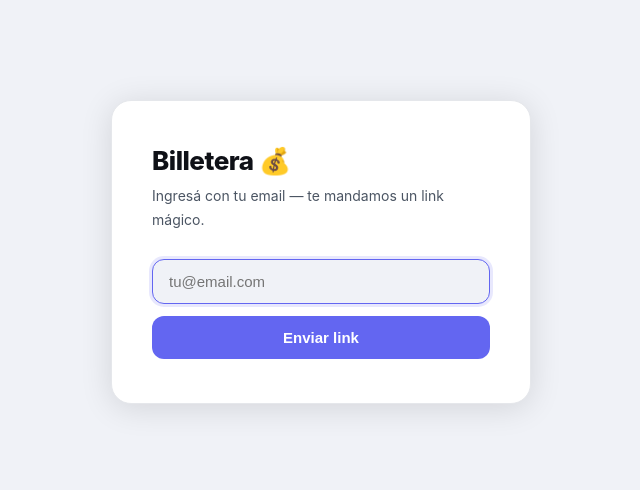
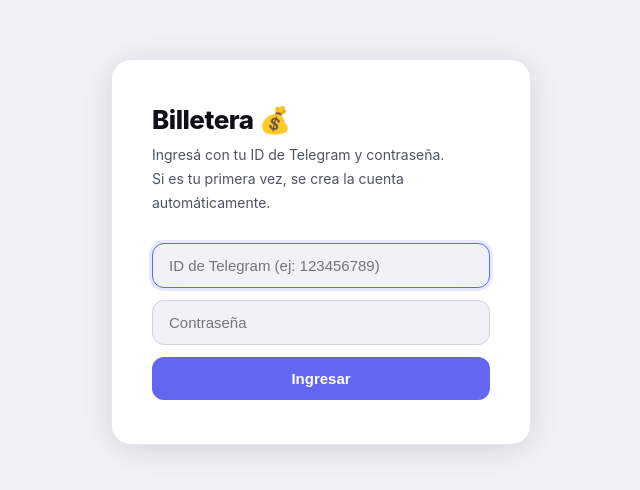
Before and after one commit to SVValen/BILLETERA, a Next.js app: page /login in a window 1280 px wide. Shown: the part 148-638 px from the top of the page, without its empty margins (319-959 px from the left). Built offline with nearby package versions, Linux system fonts and the light colour scheme.

Commit message:
Refactor code structure for improved readability and maintainability

```diff
--- a/app/dashboard/page.tsx
+++ b/app/dashboard/page.tsx
@@ -30,7 +30,6 @@
 export default function Dashboard() {
   const [tab, setTab] = useState<Tab>('inicio')
   const [mes, setMes] = useState(() => new Date().toISOString().slice(0, 7))
-  const [userEmail, setUserEmail] = useState<string | null>(null)
   const [telegramId, setTelegramId] = useState<string | null>(null)
   const [dark, setDark] = useState(false)
   const router = useRouter()
@@ -41,10 +40,9 @@
       const supabase = createSupabaseBrowser()
       const { data: { user } } = await supabase.auth.getUser()
       if (!user) { router.push('/login'); return }
-      setUserEmail(user.email ?? null)
       const { data: perfil } = await supabase
         .from('perfiles').select('telegram_id').eq('id', user.id).single()
-      if (!perfil?.telegram_id) { router.push('/configurar'); return }
+      if (!perfil?.telegram_id) { router.push('/login'); return }
       setTelegramId(perfil.telegram_id)
     }
     checkAuth()
@@ -86,7 +84,7 @@
           <button className="btn-icon" onClick={toggleDark} title={dark ? 'Modo claro' : 'Modo oscuro'}>
             {dark ? '☀️' : '🌙'}
           </button>
-          <span className="nav-email">{userEmail}</span>
+          <span className="nav-email">{telegramId}</span>
           <button className="nav-logout" onClick={handleLogout}>Salir</button>
         </div>
       </div>
--- a/app/login/page.tsx
+++ b/app/login/page.tsx
@@ -1,64 +1,91 @@
 'use client'
 
 import { useState } from 'react'
+import { useRouter } from 'next/navigation'
 import { createSupabaseBrowser } from '@/lib/supabase-browser'
 
+function telegramIdToEmail(telegramId: string) {
+  return `${telegramId}@telegram.local`
+}
+
 export default function LoginPage() {
-  const [email, setEmail] = useState('')
-  const [sent, setSent] = useState(false)
+  const [telegramId, setTelegramId] = useState('')
+  const [password, setPassword] = useState('')
   const [loading, setLoading] = useState(false)
   const [error, setError] = useState<string | null>(null)
+  const router = useRouter()
 
-  async function handleEmail(e: React.FormEvent) {
+  async function handleSubmit(e: React.FormEvent) {
     e.preventDefault()
     setLoading(true)
     setError(null)
+
+    const id = telegramId.trim()
+    if (!/^\d+$/.test(id)) {
+      setError('El ID de Telegram solo contiene números')
+      setLoading(false)
+      return
+    }
+
     const supabase = createSupabaseBrowser()
-    const { error } = await supabase.auth.signInWithOtp({
-      email,
-      options: { emailRedirectTo: `${process.env.NEXT_PUBLIC_SITE_URL || location.origin}/auth/callback` },
-    })
-    if (error) {
-      setError(error.message)
-    } else {
-      setSent(true)
+    const email = telegramIdToEmail(id)
+
+    const { data, error: signInError } = await supabase.auth.signInWithPassword({ email, password })
+
+    if (signInError) {
+      const { data: signUpData, error: signUpError } = await supabase.auth.signUp({ email, password })
+      if (signUpError) {
+        setError(signUpError.message.includes('already registered') ? 'Contraseña incorrecta' : signUpError.message)
+        setLoading(false)
+        return
       }
+      if (!signUpData.user || !signUpData.session) {
+        setError('No se pudo iniciar sesión tras crear la cuenta.')
         setLoading(false)
+        return
+      }
+      await supabase.from('perfiles').upsert({ id: signUpData.user.id, telegram_id: id, nombre: id })
+      router.push('/dashboard')
+      return
+    }
+
+    await supabase.from('perfiles').upsert({ id: data.user.id, telegram_id: id, nombre: id })
+    router.push('/dashboard')
   }
 
   return (
     <div className="auth-page">
       <div className="auth-card">
         <h1 className="auth-title">Billetera 💰</h1>
-
-        {sent ? (
-          <div className="auth-success">
-            <p>📬 Revisá tu email</p>
         <p className="auth-sub">
-              Te mandamos un link a <strong>{email}</strong>.<br />
-              Hacé click en él para ingresar.
+          Ingresá con tu ID de Telegram y contraseña.<br />
+          Si es tu primera vez, se crea la cuenta automáticamente.
         </p>
-          </div>
-        ) : (
-          <>
-            <p className="auth-sub">Ingresá con tu email — te mandamos un link mágico.</p>
-            <form onSubmit={handleEmail} className="auth-form">
+        <form onSubmit={handleSubmit} className="auth-form">
           <input
-                type="email"
-                placeholder="tu@email.com"
-                value={email}
-                onChange={e => setEmail(e.target.value)}
+            type="text"
+            inputMode="numeric"
+            placeholder="ID de Telegram (ej: 123456789)"
+            value={telegramId}
+            onChange={e => setTelegramId(e.target.value)}
             required
             className="auth-input"
             autoFocus
           />
+          <input
+            type="password"
+            placeholder="Contraseña"
+            value={password}
+            onChange={e => setPassword(e.target.value)}
+            required
+            minLength={6}
+            className="auth-input"
+          />
           {error && <p className="auth-error">{error}</p>}
           <button type="submit" disabled={loading} className="auth-btn">
-                {loading ? 'Enviando...' : 'Enviar link'}
+            {loading ? 'Ingresando...' : 'Ingresar'}
           </button>
         </form>
-          </>
-        )}
       </div>
     </div>
   )
--- a/middleware.ts
+++ b/middleware.ts
@@ -31,5 +31,5 @@
 }
 
 export const config = {
-  matcher: ['/dashboard/:path*', '/configurar/:path*'],
+  matcher: ['/dashboard/:path*'],
 }
```
Also changed, not shown: app/auth/callback/route.ts (deleted, +0 -18 lines), app/configurar/page.tsx (deleted, +0 -88 lines), 1 other file (tests, documents, lock files or other folders). Lines whose indentation alone changed are shown as unchanged.
